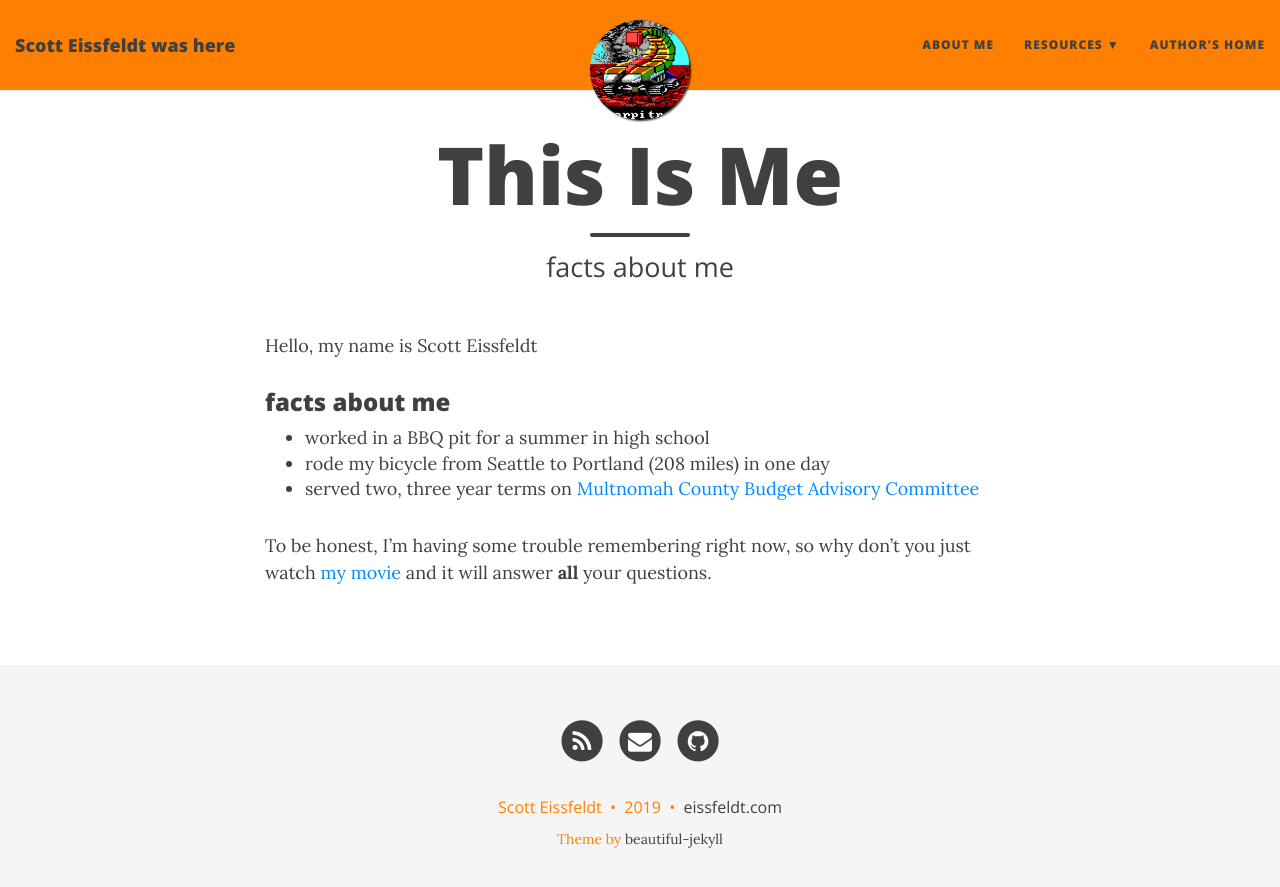
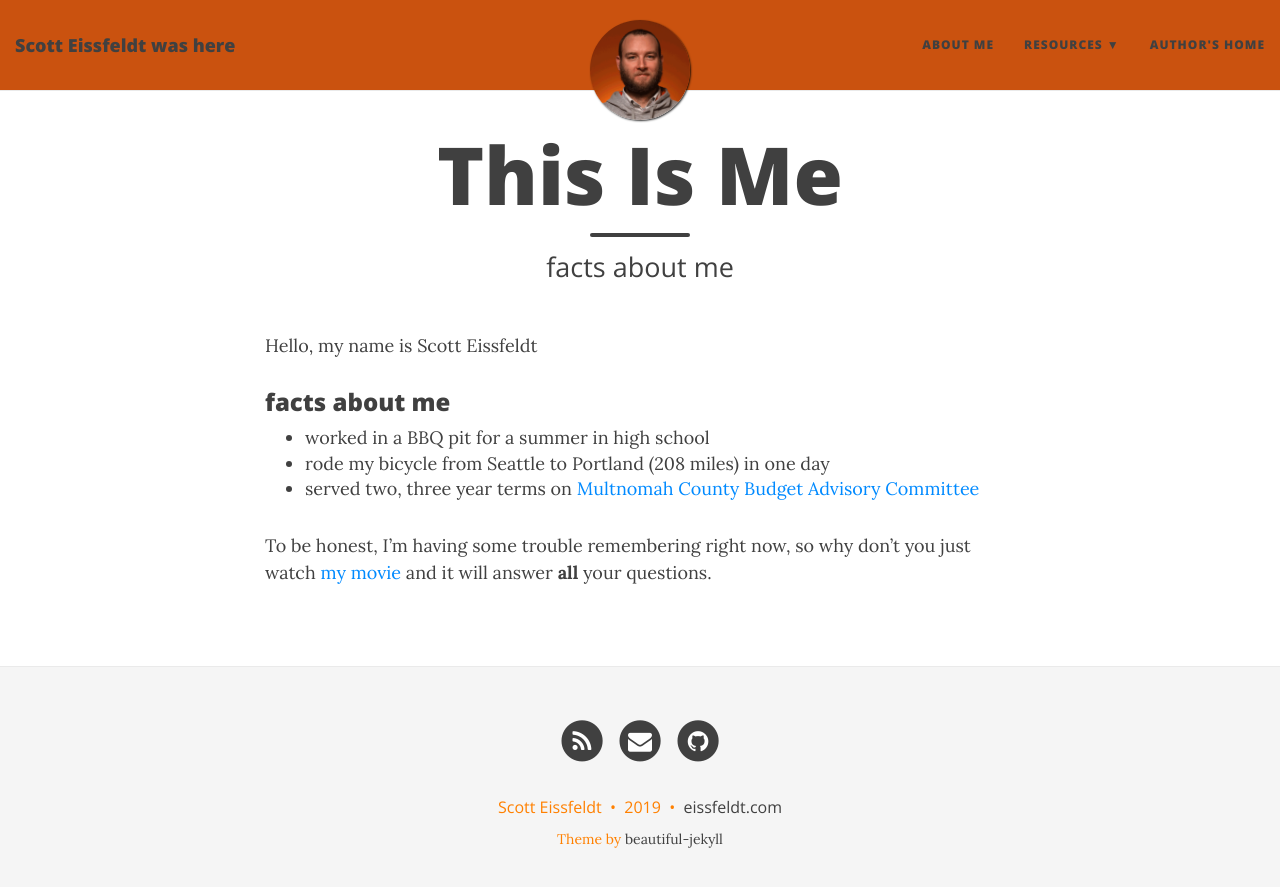
Before and after one commit to icefelt/eissfeldt_site, a Jekyll site: the page built from aboutme.md, in a window 1280 px wide. Shown: the top 887 px of the page. Built offline with Jekyll 4.4.1, drawn with Linux system fonts in a browser that asks for light colours; nearby versions of some CDN libraries.

Commit message:
use consistent orange on web pages

```diff
--- a/_config.yml
+++ b/_config.yml
@@ -30,7 +30,7 @@ navbar-links:
 
 # Image to show in the navigation bar - image must be a square (width = height)
 # Remove this parameter if you don't want an image in the navbar
-avatar: "/img/avatar-icon.png"
+avatar: "/img/avatar-icon.gif"
 
 # If you want to have an image logo in the top-left corner instead of the title text,
 # then specify the following parameter
@@ -40,7 +40,7 @@ avatar: "/img/avatar-icon.png"
 
 # Personalize the colors in your website. Colour values can be any valid CSS colour
 
-navbar-col: "#ff8000"
+navbar-col: "#ca520f"
 navbar-text-col: "#404040"
 navbar-children-col: "#F5F5F5"
 page-col: "#FFFFFF"
```
Also changed, not shown: img/avatar-icon.gif (added), img/avatar-icon.png (deleted), 14 other files.
